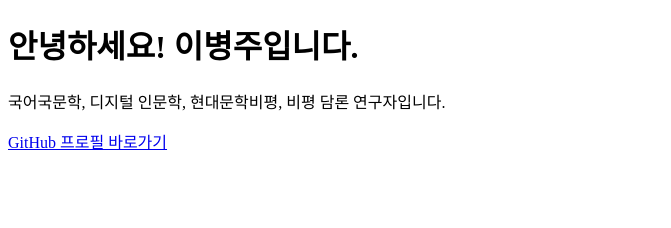
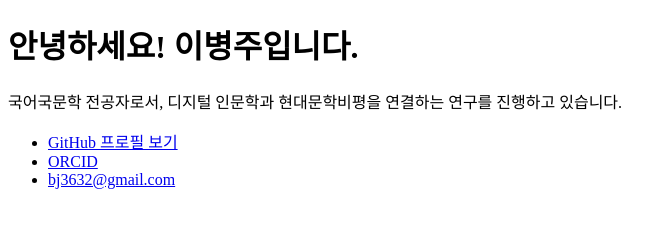
Before and after one commit to ByeongjooLee/Byeongjoo.github.io, a plain HTML site: page index.html in a window 1280 px wide. Shown: the whole page, without its empty margins (0-671 px from the left). Drawn offline with Linux system fonts and the light colour scheme.

Commit message:
Update index.html

```diff
--- a/index.html
+++ b/index.html
@@ -6,7 +6,11 @@
 </head>
 <body>
   <h1>안녕하세요! 이병주입니다.</h1>
-  <p>국어국문학, 디지털 인문학, 현대문학비평, 비평 담론 연구자입니다.</p>
-  <p><a href="https://github.com/ByeongjooLee">GitHub 프로필 바로가기</a></p>
+  <p>국어국문학 전공자로서, 디지털 인문학과 현대문학비평을 연결하는 연구를 진행하고 있습니다.</p>
+  <ul>
+    <li><a href="https://github.com/ByeongjooLee">GitHub 프로필 보기</a></li>
+    <li><a href="https://orcid.org/0000-0000-0000-0000">ORCID</a></li>
+    <li><a href="mailto:your.email@example.com">bj3632@gmail.com</a></li>
+  </ul>
 </body>
 </html>
```
